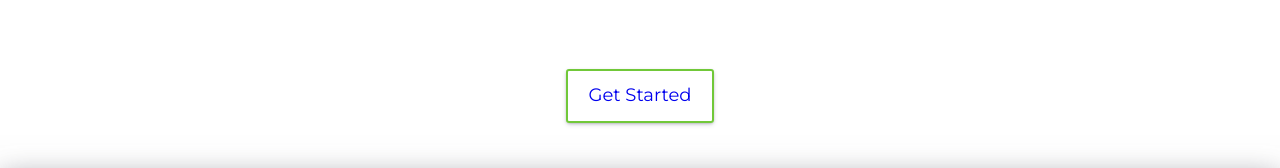
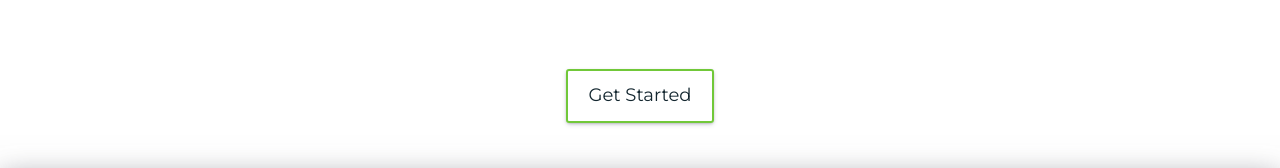
Before and after one commit to cmcgrath454/greenway, a plain HTML site: page process.html in a window 1280 px wide. Shown: the part 1418-1586 px from the top of the page. Drawn offline with Linux system fonts and the light colour scheme.

Commit message:
fixed button color

```diff
--- a/process.html
+++ b/process.html
@@ -94,7 +94,7 @@
         </p>
       </li>
     </ol>
-    <a href="/contact" class="btn mb-4">Get Started</a>
+    <a href="/contact" class="btn no-text-decor mb-4">Get Started</a>
     <footer class="bg-primary-dark text-primary-lt ff-primary fw-regular">
       <nav>
         <ul role="list" class="ff-primary fw-regular" aria-label="Footer">
```
